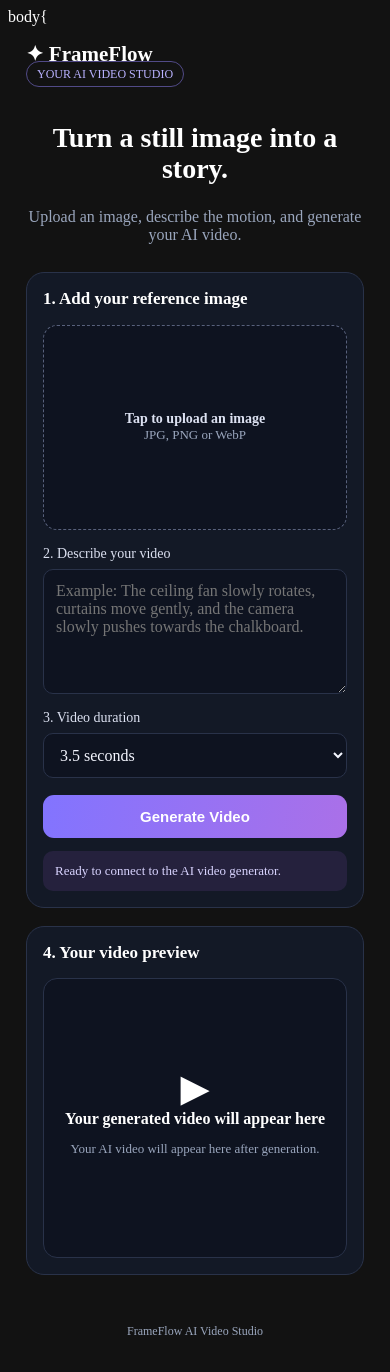
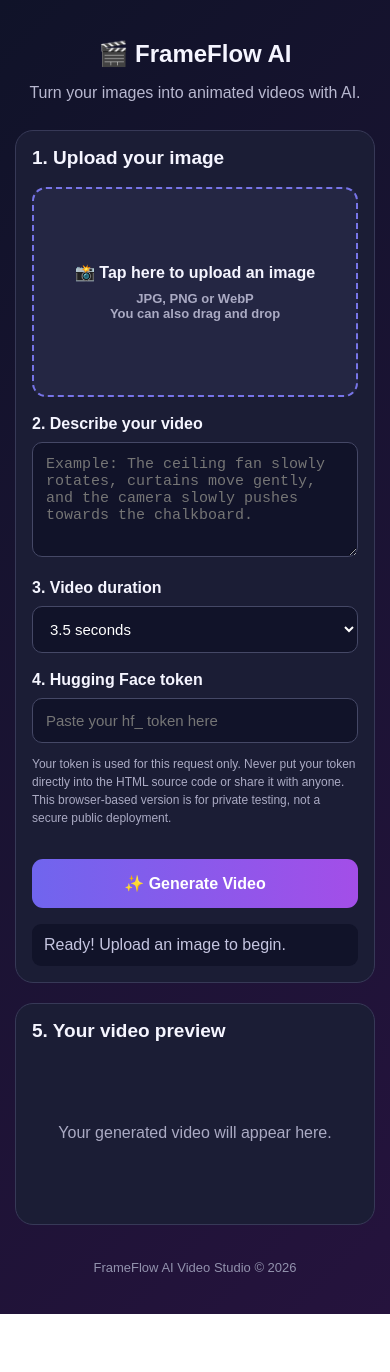
Before and after one commit to frameflowtobi/frameflow, a plain HTML site: page index.html in a window 390 px wide. After the commit the page ends 1314 px from the top, so only its background shows below. Drawn offline with Linux system fonts and the light colour scheme.

Commit message:
Update index.html

```diff
--- a/index.html
+++ b/index.html
@@ -1,171 +1,237 @@
-body{
-<!doctype html>
+
+<!DOCTYPE html>
 <html lang="en">
 <head>
-<meta charset="utf-8">
-<meta name="viewport" content="width=device-width, initial-scale=1">
-<meta name="theme-color" content="#10131d">
-<title>FrameFlow — AI Video Studio</title>
+<meta charset="UTF-8">
+<meta name="viewport" content="width=device-width, initial-scale=1.0">
+<title>FrameFlow AI Video Studio</title>
 
 <style>
-:root{
- color-scheme:dark;
- --bg:#0b0e16;
- --panel:#141a28;
- --muted:#9aa6bd;
- --accent:#8b7cff;
- --line:#293249;
+* {
+  box-sizing: border-box;
 }
-*{box-sizing:border-box}
- margin:0;
- background:radial-gradient(circle at 80% 0,#222044 0,transparent 35%),var(--bg);
- color:#f4f6ff;
- font:16px/1.5 system-ui,Arial,sans-serif;
+
+body {
+  margin: 0;
+  padding: 24px 15px;
+  min-height: 100vh;
+  font-family: Arial, sans-serif;
+  color: #f5f5ff;
+  background: linear-gradient(135deg, #101329, #25133d);
 }
-header{
- padding:22px max(5vw,18px);
- border-bottom:1px solid var(--line);
- display:flex;
- justify-content:space-between;
- align-items:center;
+
+.container {
+  max-width: 650px;
+  margin: auto;
 }
-.logo{font-weight:800;font-size:21px}
-.tag{
- color:#b9b2ff;
- font-size:12px;
- border:1px solid #514a87;
- padding:5px 10px;
- border-radius:99px;
+
+header {
+  text-align: center;
+  margin-bottom: 28px;
 }
-main{max-width:1050px;margin:35px auto;padding:0 18px}
-.intro{text-align:center;margin-bottom:28px}
-.intro h1{font-size:clamp(28px,5vw,43px);line-height:1.12}
-.intro p,.muted{color:var(--muted)}
-.layout{
- display:grid;
- grid-template-columns:1fr 1fr;
- gap:18px;
+
+header h1 {
+  font-size: 30px;
+  margin-bottom: 8px;
 }
-.panel{
- background:rgba(20,26,40,.94);
- border:1px solid var(--line);
- border-radius:18px;
- padding:20px;
+
+header p {
+  color: #b8b8d0;
 }
-h2{font-size:17px;margin:0 0 15px}
-.drop{
- border:1.5px dashed #58617c;
- border-radius:14px;
- min-height:205px;
- display:grid;
- place-items:center;
- text-align:center;
- padding:15px;
- background:#0e1320;
- cursor:pointer;
- overflow:hidden;
+
+.panel {
+  background: #1b1d35;
+  border: 1px solid #373957;
+  border-radius: 18px;
+  padding: 22px;
+  margin-bottom: 20px;
 }
-.drop img{max-width:100%;max-height:280px;object-fit:contain}
-.drop strong{display:block}
-.muted{font-size:13px}
-textarea,select,input{
- width:100%;
- background:#0e1320;
- color:#f4f6ff;
- border:1px solid var(--line);
- border-radius:10px;
- padding:12px;
- font:inherit;
+
+h2 {
+  font-size: 19px;
+  margin-top: 0;
 }
-textarea{min-height:125px;resize:vertical}
-label{
- display:block;
- font-size:14px;
- margin:16px 0 7px;
- color:#dce1f1;
+
+label {
+  display: block;
+  margin: 18px 0 9px;
+  font-weight: bold;
 }
-button{
- width:100%;
- border:0;
- border-radius:11px;
- padding:13px 16px;
- background:linear-gradient(100deg,#8274ff,#aa70e8);
- color:white;
- font-weight:750;
- font-size:15px;
- margin-top:17px;
- cursor:pointer;
+
+.drop {
+  min-height: 210px;
+  border: 2px dashed #7774e8;
+  border-radius: 14px;
+  display: flex;
+  align-items: center;
+  justify-content: center;
+  text-align: center;
+  padding: 15px;
+  cursor: pointer;
+  background: #242643;
+  overflow: hidden;
 }
-button:disabled{opacity:.6;cursor:not-allowed}
-.preview{
- min-height:280px;
- border-radius:14px;
- background:#0e1320;
- border:1px solid var(--line);
- display:grid;
- place-items:center;
- text-align:center;
- padding:18px;
+
+.drop.dragging {
+  border-color: #55e5bd;
+  background: #303354;
 }
-.preview video{width:100%;max-height:420px;border-radius:10px}
-.status{
- margin-top:13px;
- padding:12px;
- border-radius:10px;
- background:#25213d;
- color:#d9d4ff;
- font-size:13px;
+
+.drop strong {
+  display: block;
+  margin-bottom: 9px;
 }
-footer{
- text-align:center;
- color:var(--muted);
- font-size:12px;
- padding:25px;
+
+.muted {
+  display: block;
+  color: #aaaac3;
+  font-size: 13px;
 }
-@media(max-width:760px){
- .layout{grid-template-columns:1fr}
- main{margin:24px auto}
- .panel{padding:16px}
- header{padding:16px 18px}
+
+#imageInput {
+  position: absolute;
+  width: 1px;
+  height: 1px;
+  opacity: 0;
+  overflow: hidden;
+}
+
+#imagePreview {
+  max-width: 100%;
+  max-height: 320px;
+  object-fit: contain;
+  border-radius: 10px;
+}
+
+textarea, select, input[type="password"] {
+  width: 100%;
+  padding: 13px;
+  color: white;
+  background: #111329;
+  border: 1px solid #454866;
+  border-radius: 10px;
+  font-size: 15px;
+}
+
+textarea {
+  min-height: 115px;
+  resize: vertical;
+}
+
+button {
+  width: 100%;
+  border: none;
+  border-radius: 11px;
+  padding: 15px;
+  margin-top: 20px;
+  color: white;
+  background: linear-gradient(90deg, #7065ee, #a34ee8);
+  font-size: 16px;
+  font-weight: bold;
+  cursor: pointer;
+}
+
+button:disabled {
+  opacity: 0.55;
+  cursor: not-allowed;
+}
+
+.status {
+  margin-top: 16px;
+  padding: 12px;
+  background: #111329;
+  border-radius: 9px;
+  color: #c5c5e0;
+  overflow-wrap: anywhere;
+}
+
+.preview {
+  min-height: 150px;
+  display: flex;
+  align-items: center;
+  justify-content: center;
+  flex-direction: column;
+  gap: 12px;
+  color: #aaaac3;
+  text-align: center;
+}
+
+.preview video {
+  width: 100%;
+  max-height: 450px;
+  border-radius: 12px;
+  background: black;
+}
+
+.download {
+  display: inline-block;
+  padding: 12px 20px;
+  border-radius: 9px;
+  color: white;
+  background: #635bdb;
+  text-decoration: none;
+}
+
+footer {
+  text-align: center;
+  color: #9292ad;
+  padding: 15px;
+  font-size: 13px;
+}
+
+.small-note {
+  font-size: 12px;
+  color: #aaaac3;
+  line-height: 1.5;
+}
+
+@media(max-width: 480px) {
+  header h1 {
+    font-size: 24px;
+  }
+
+  .panel {
+    padding: 16px;
+  }
 }
 </style>
 </head>
 
 <body>
 
+<div class="container">
+
 <header>
- <div class="logo">✦ FrameFlow</div>
- <span class="tag">YOUR AI VIDEO STUDIO</span>
+  <h1>🎬 FrameFlow AI</h1>
+  <p>Turn your images into animated videos with AI.</p>
 </header>
-
-<main>
-
-<section class="intro">
- <h1>Turn a still image into a story.</h1>
- <p>Upload an image, describe the motion, and generate your AI video.</p>
-</section>
-
-<div class="layout">
 
 <section class="panel">
 
-<h2>1. Add your reference image</h2>
+<h2>1. Upload your image</h2>
 
 <label class="drop" for="imageInput" id="drop">
   <span id="uploadHint">
-  <strong>Tap to upload an image</strong>
+    <strong>📸 Tap here to upload an image</strong>
     <span class="muted">JPG, PNG or WebP</span>
+    <span class="muted">You can also drag and drop</span>
   </span>
+
   <img id="imagePreview" alt="Image preview" hidden>
 </label>
 
-<input id="imageInput" type="file"
- accept="image/png,image/jpeg,image/webp" hidden>
+<input
+  id="imageInput"
+  type="file"
+  accept="image/png,image/jpeg,image/webp"
+>
 
 <label for="prompt">2. Describe your video</label>
 
-<textarea id="prompt"
- placeholder="Example: The ceiling fan slowly rotates, curtains move gently, and the camera slowly pushes towards the chalkboard."></textarea>
+<textarea
+  id="prompt"
+  placeholder="Example: The ceiling fan slowly rotates, curtains move gently, and the camera slowly pushes towards the chalkboard."
+></textarea>
 
 <label for="duration">3. Video duration</label>
 
@@ -174,31 +240,45 @@ footer{
   <option value="5">5 seconds</option>
 </select>
 
-<button id="generate">Generate Video</button>
+<label for="hfToken">4. Hugging Face token</label>
+
+<input
+  id="hfToken"
+  type="password"
+  placeholder="Paste your hf_ token here"
+  autocomplete="off"
+>
+
+<p class="small-note">
+  Your token is used for this request only. Never put your token
+  directly into the HTML source code or share it with anyone.
+  This browser-based version is for private testing, not a secure
+  public deployment.
+</p>
+
+<button id="generate">✨ Generate Video</button>
 
 <div class="status" id="status" role="status">
- Ready to connect to the AI video generator.
+  Ready! Upload an image to begin.
 </div>
 
 </section>
 
 <section class="panel">
 
-<h2>4. Your video preview</h2>
+<h2>5. Your video preview</h2>
 
 <div class="preview" id="preview">
- <div>
-  <div style="font-size:38px">▶</div>
-  <strong>Your generated video will appear here</strong>
-  <p class="muted">Your AI video will appear here after generation.</p>
- </div>
+  Your generated video will appear here.
 </div>
 
 </section>
+
+<footer>
+  FrameFlow AI Video Studio © 2026
+</footer>
+
 </div>
-</main>
-
-<footer>FrameFlow AI Video Studio</footer>
 
 <script type="module">
 
@@ -210,73 +290,140 @@ import {
 const input = document.getElementById("imageInput");
 const img = document.getElementById("imagePreview");
 const hint = document.getElementById("uploadHint");
+const drop = document.getElementById("drop");
 const status = document.getElementById("status");
 const preview = document.getElementById("preview");
 const generate = document.getElementById("generate");
 
 let imageUrl = null;
 
-input.addEventListener("change", () => {
+function showStatus(message) {
+  status.textContent = message;
+}
 
- const file = input.files?.[0];
+function selectImage(file) {
+
   if (!file) return;
 
- if (!["image/png","image/jpeg","image/webp"].includes(file.type)) {
-  status.textContent = "Please choose JPG, PNG or WebP.";
+  const allowedTypes = [
+    "image/png",
+    "image/jpeg",
+    "image/webp"
+  ];
+
+  if (!allowedTypes.includes(file.type)) {
+    showStatus("Please select a JPG, PNG or WebP image.");
+    input.value = "";
     return;
   }
 
- if (imageUrl) URL.revokeObjectURL(imageUrl);
+  if (file.size > 15 * 1024 * 1024) {
+    showStatus("Image is too large. Please select an image under 15 MB.");
+    input.value = "";
+    return;
+  }
+
+  if (imageUrl) {
+    URL.revokeObjectURL(imageUrl);
+  }
 
   imageUrl = URL.createObjectURL(file);
+
   img.src = imageUrl;
   img.hidden = false;
   hint.hidden = true;
 
- status.textContent = "Image uploaded successfully. Add your prompt.";
+  showStatus("✅ Image uploaded successfully!");
 
+}
+
+input.addEventListener("change", () => {
+  selectImage(input.files?.[0]);
+});
+
+drop.addEventListener("dragover", (event) => {
+  event.preventDefault();
+  drop.classList.add("dragging");
+});
+
+drop.addEventListener("dragleave", () => {
+  drop.classList.remove("dragging");
+});
+
+drop.addEventListener("drop", (event) => {
+  event.preventDefault();
+  drop.classList.remove("dragging");
+
+  const file = event.dataTransfer.files?.[0];
+
+  if (!file) return;
+
+  try {
+    const transfer = new DataTransfer();
+    transfer.items.add(file);
+    input.files = transfer.files;
+  } catch (error) {
+    console.warn("Could not assign dropped file:", error);
+  }
+
+  selectImage(file);
 });
 
 generate.addEventListener("click", async () => {
 
   const file = input.files?.[0];
   const prompt = document.getElementById("prompt").value.trim();
- const duration = Number(document.getElementById("duration").value);
+  const duration = Number(
+    document.getElementById("duration").value
+  );
+
+  const hfToken = document.getElementById("hfToken").value.trim();
 
   if (!file) {
-  status.textContent = "Please upload an image first.";
+    showStatus("Please upload an image first.");
     return;
   }
 
   if (!prompt) {
-  status.textContent = "Please enter a video prompt.";
+    showStatus("Please enter a video prompt.");
     return;
   }
 
   generate.disabled = true;
   generate.textContent = "Generating...";
- status.textContent = "Connecting to Hugging Face AI. Please wait...";
 
- preview.innerHTML = "<p>Generating your video. This may take a while...</p>";
+  preview.textContent = "Your video is being generated. Please wait...";
 
   try {
 
-  const app = await Client.connect(
-   "zerogpu-aoti/wan2-2-fp8da-aoti-faster"
-  );
+    showStatus("Connecting to Hugging Face AI...");
 
-  status.textContent = "Uploading image and generating video...";
+    const space = "zerogpu-aoti/wan2-2-fp8da-aoti-faster";
+
+    const app = hfToken
+      ? await Client.connect(space, { token: hfToken })
+      : await Client.connect(space);
+
+    showStatus("Uploading image and generating video...");
 
     const result = await app.predict("/generate_video", [
 
       handle_file(file),
+
       prompt,
+
       8,
+
       "色调艳丽, 过曝, 静态, 细节模糊不清, 字幕, 风格, 作品, 画作, 画面, 静止, 整体发灰, 最差质量, 低质量, JPEG压缩残留, 丑陋的, 残缺的, 多余的手指, 画得不好的手部, 画得不好的脸部, 畸形的, 毁容的, 形态畸形的肢体, 手指融合, 静止不动的画面, 杂乱的背景, 三条腿, 背景人很多, 倒着走",
+
       duration,
+
       1,
+
       1,
+
       42,
+
       true
 
     ]);
@@ -286,7 +433,72 @@ generate.addEventListener("click", async () => {
     const videoUrl =
       typeof videoData === "string"
         ? videoData
-    : videoData?.url;
+        : videoData?.url || videoData?.video;
 
     if (!videoUrl) {
-   throw new Error("No video URL was returned by the AI model
+      throw new Error("The AI did not return a video URL.");
+    }
+
+    const video = document.createElement("video");
+
+    video.src = videoUrl;
+    video.controls = true;
+    video.playsInline = true;
+
+    const download = document.createElement("a");
+
+    download.href = videoUrl;
+    download.download = "frameflow-video.mp4";
+    download.className = "download";
+    download.textContent = "⬇ Download Video";
+
+    preview.replaceChildren(video, download);
+
+    showStatus("🎉 Your video is ready!");
+
+  } catch (error) {
+
+    console.error(error);
+
+    const message = error?.message || String(error);
+
+    if (
+      message.toLowerCase().includes("zerogpu") ||
+      message.toLowerCase().includes("quota") ||
+      message.toLowerCase().includes("limit")
+    ) {
+
+      showStatus(
+        "Hugging Face GPU limit reached. Authentication does not guarantee more GPU capacity. Please try again later."
+      );
+
+    } else if (
+      message.toLowerCase().includes("token") ||
+      message.toLowerCase().includes("unauthorized")
+    ) {
+
+      showStatus(
+        "Authentication failed. Check your Hugging Face token and permissions."
+      );
+
+    } else {
+
+      showStatus("Generation failed: " + message);
+
+    }
+
+    preview.textContent = "Video generation failed. Please try again.";
+
+  } finally {
+
+    generate.disabled = false;
+    generate.textContent = "✨ Generate Video";
+
+  }
+
+});
+
+</script>
+
+</body>
+</html>
```
Lines whose indentation alone changed are shown as unchanged.
